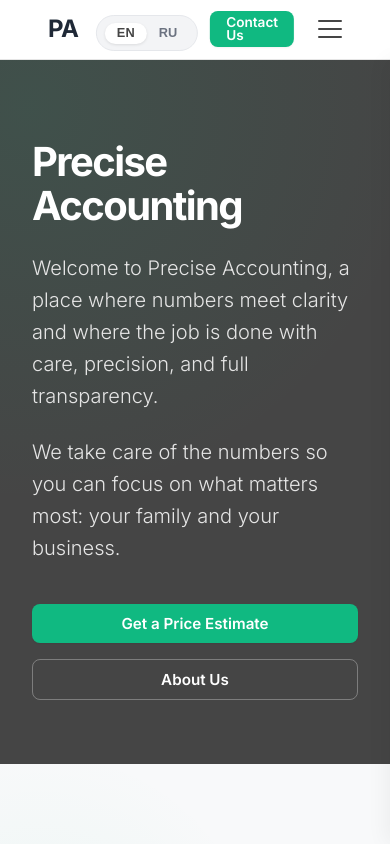
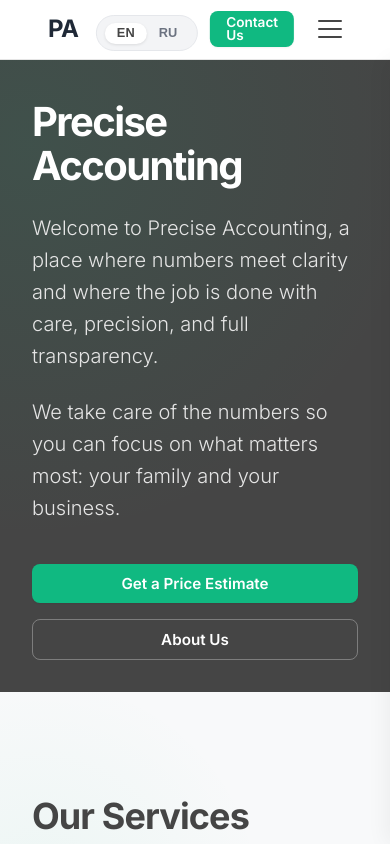
Before and after one commit to QASchoolUSA/Precise-Accounting, a Next.js app: page /en/ in a window 390 px wide. Shown: the top 844 px of the page. Built offline with nearby package versions, Linux system fonts and the light colour scheme.

Commit message:
Update the homepage strucutre on mobile

```diff
--- a/app/globals.css
+++ b/app/globals.css
@@ -964,7 +964,7 @@ main {
     }
 
     .hero {
-        padding: 5rem 0 4rem;
+        padding: 2.5rem 0 2rem;
     }
 
     .hero-title {
@@ -1112,6 +1112,15 @@ main {
     .mobile-menu-btn.active span:nth-child(3) {
         transform: translateY(-8px) rotate(-45deg);
         background-color: var(--color-brand);
+    }
+
+    .services-preview {
+        padding: 3rem 0;
+    }
+
+    .services-grid-home {
+        margin-top: 1.5rem;
+        gap: 1rem;
     }
 }
 
```
